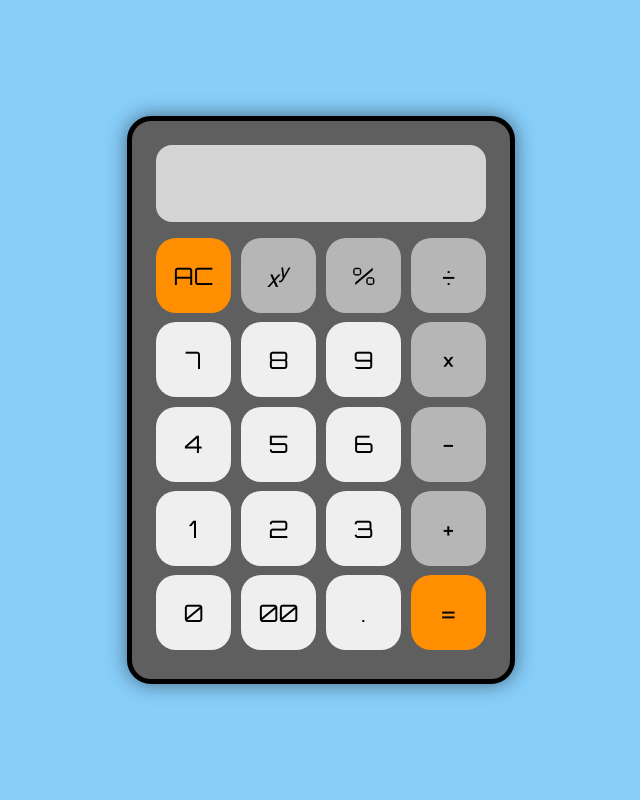
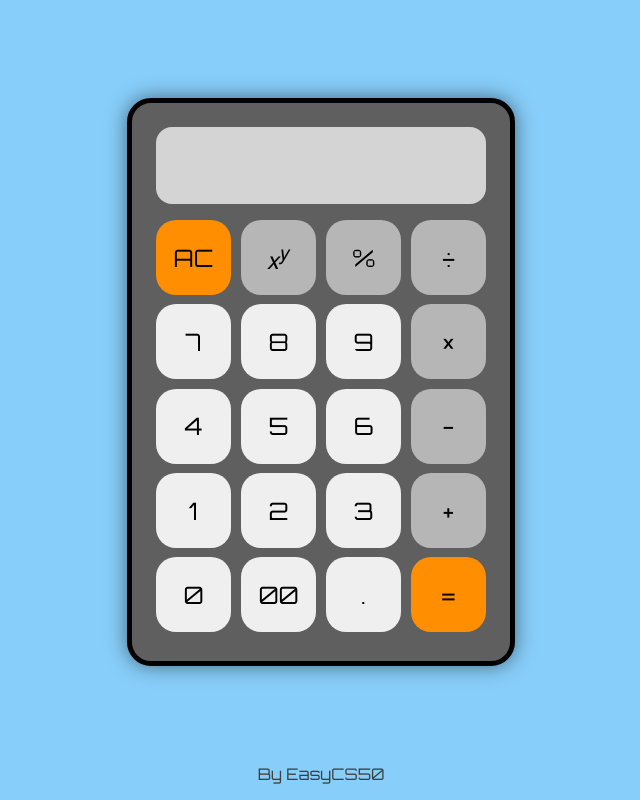
Before and after one commit to AhmedBits/calculator, a plain HTML site: page index.html in a window 1280 px wide. Shown: the whole page, without its empty margins (319-959 px from the left). Drawn offline with Linux system fonts and the light colour scheme.

Commit message:
Positioned calc and footer

```diff
--- a/index.html
+++ b/index.html
@@ -9,6 +9,7 @@
     <script src="script.js" defer></script>
 </head>
 <body>
+    <div class="calc-container">
         <div id="calculator">
             <div id="display"></div>
             <div class="buttons">
@@ -44,5 +45,9 @@
                 </div>
             </div>
         </div>
+    </div>
+    <div class="footer">
+        <a href="https://github.com/EasyCS50">By EasyCS50</a>
+    </div>
 </body>
 </html>
--- a/styles.css
+++ b/styles.css
@@ -1,12 +1,17 @@
 body {
     display: flex;
     flex-direction: column;
+    align-items: center;
+    font-family: 'Orbitron', sans-serif, 'Montserrat';
     background-color: #87cefa;
     margin: 0;
     min-height: 100vh;
+}
+
+.calc-container {
+    display: flex;
+    flex: 1;
     align-items: center;
-    justify-content: center;
-    font-family: sans-serif, 'Montserrat';
 }
 
 #calculator {
@@ -73,3 +78,12 @@ button {
 .special {
     background-color: #ff8f00;
 }
+
+.footer {
+    margin-bottom: 16px;
+}
+
+a {
+    text-decoration: none;
+    color: #3f3f3f;
+}
```
Lines whose indentation alone changed are shown as unchanged.
